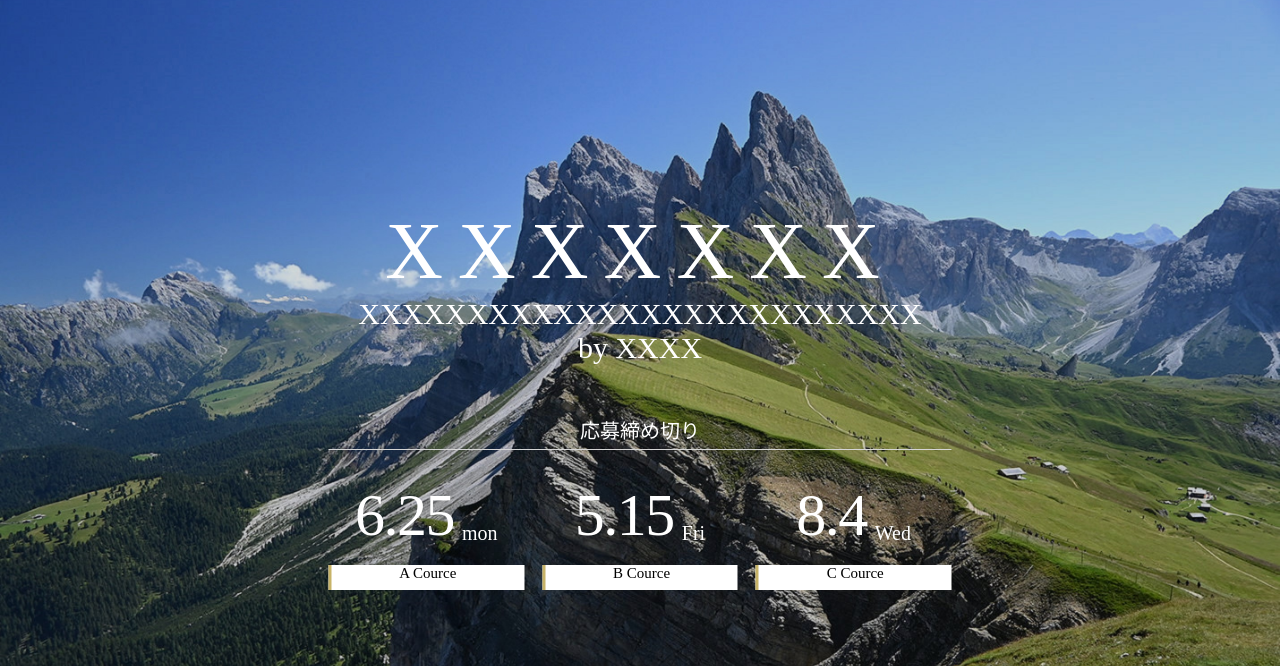
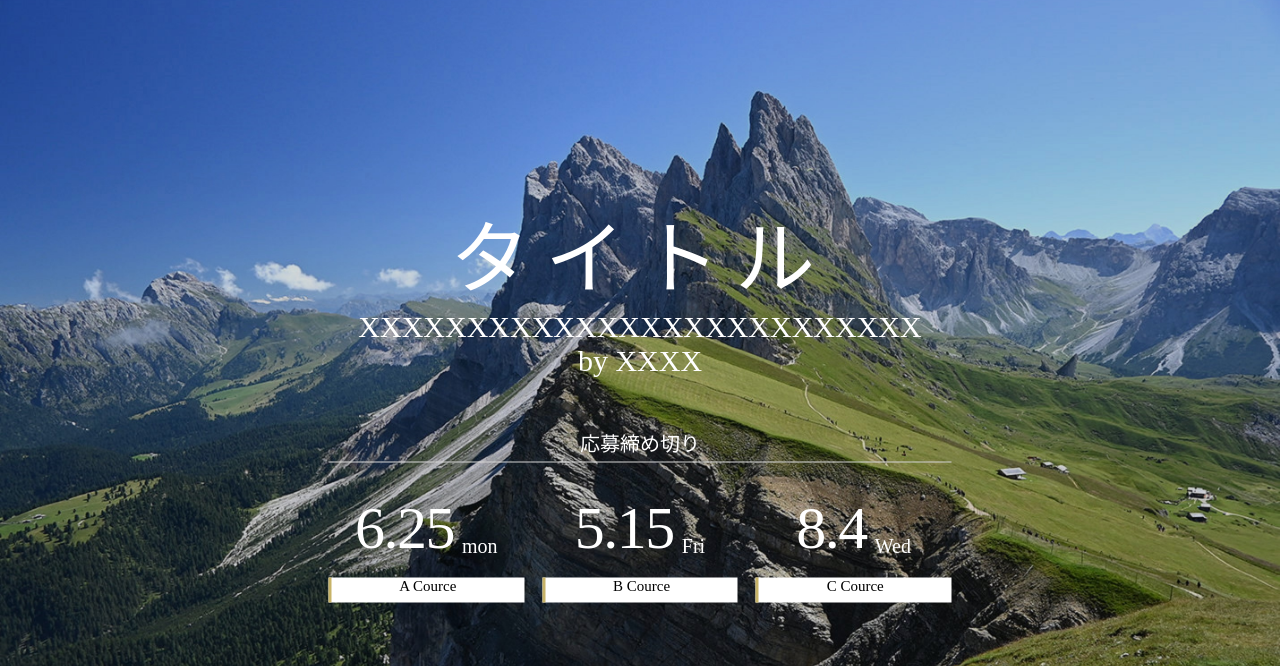
Before and after one commit to yusuke688/CopyCoding, a plain HTML site: page s01/index.html in a window 1280 px wide. Shown: the part 134-800 px from the top of the page. Drawn offline with Linux system fonts and the light colour scheme.

Commit message:
タイトル変更(接続テスト)

```diff
--- a/s01/index.html
+++ b/s01/index.html
@@ -80,7 +80,7 @@
         <div class="top">
             <img class="top-picture" src="img/picture_Top_01.jpg" alt="">
             <div class="top-contents flex-column">
-                <div class="top-title">XXXXXXX</div>
+                <div class="top-title">タイトル</div>
                 <p class="top-sub-title">XXXXXXXXXXXXXXXXXXXXXXXXXX</p>
                 <p class="top-by">by XXXX</p>
                 <div class="top-deadline flex-column">
```
